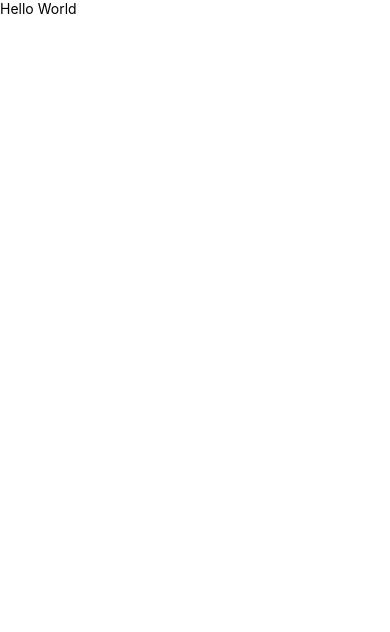
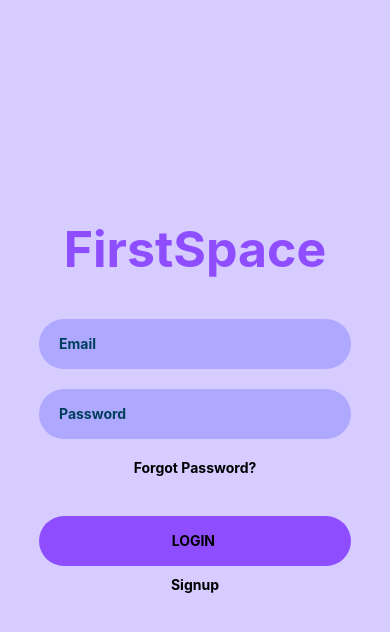
Before and after one commit to ShubhamYadav25/FirstSpace, a React Native app: screen /Login in a window 390 px wide. Shown: the top 632 px of the page. Built offline with nearby package versions, Linux system fonts and the light colour scheme.

Commit message:
Implemented React Naviagtion and created two screen Home and Login

```diff
--- a/App.tsx
+++ b/App.tsx
@@ -1,11 +1,4 @@
-/**
- * Sample React Native App
- * https://github.com/facebook/react-native
- *
- * @format
- */
-
-import React from 'react';
+import React, { useState } from 'react';
 import type {PropsWithChildren} from 'react';
 import {
   SafeAreaView,
@@ -15,6 +8,8 @@ import {
   Text,
   useColorScheme,
   View,
+  TextInput,
+  TouchableOpacity,
 } from 'react-native';
 
 import {
@@ -25,13 +20,26 @@ import {
   ReloadInstructions,
 } from 'react-native/Libraries/NewAppScreen';
 
+import { NavigationContainer } from '@react-navigation/native';
+import { createNativeStackNavigator } from '@react-navigation/native-stack';
+
+import Login from './src/components/Login';
+import Home from './src/components/Home';
+
 function App(): React.JSX.Element {
 
-  return (
-        <View>
-              <Text>Hello World</Text>
-        </View>
-  );
+    const Stack = createNativeStackNavigator();
+
+    return (
+
+      <NavigationContainer>
+          <Stack.Navigator initialRouteName="Login" >
+            <Stack.Screen options={{headerShown: false}} name="Login" component={Login} />
+            <Stack.Screen name="Home" component={Home} />
+          </Stack.Navigator>
+      </NavigationContainer>
+
+    );
 }
 
 export default App;
--- /dev/null
+++ b/src/components/Home.tsx
@@ -0,0 +1,74 @@
+import React, { useState } from 'react';
+import {
+  SafeAreaView,
+  ScrollView,
+  StatusBar,
+  StyleSheet,
+  Text,
+  useColorScheme,
+  View,
+  TextInput,
+  TouchableOpacity,
+} from 'react-native';
+
+function Home(): React.JSX.Element {
+
+    return (
+
+        // View with container style
+        <View style={styles.container}>
+
+            <Text style={styles.title}>Welcome to Home</Text>
+
+        </View>
+    );
+}
+
+// Adding styling
+const styles = StyleSheet.create({
+    container : {
+        flex: 1,
+        backgroundColor: '#D7CCFF',
+        alignItems: 'center',
+        justifyContent: 'center',
+    },
+    title : {
+        fontWeight: "bold",
+        fontSize:50,
+        color:"#8E4DFF",
+        marginBottom: 40,
+    },
+    inputView:{
+        width:"80%",
+        backgroundColor:"#AEA8FF",
+        borderRadius:25,
+        height:50,
+        marginBottom:20,
+        justifyContent:"center",
+        padding:20
+    },
+    inputText:{
+        height:50,
+        fontWeight: "bold",
+        color:"black"
+    },
+
+    forgot : {
+        color:"black",
+        fontWeight: "bold",
+        fontSize:14
+    },
+    loginBtn:{
+        width:"80%",
+        backgroundColor:"#8E4DFF",
+        borderRadius:25,
+        height:50,
+        alignItems:"center",
+        justifyContent:"center",
+        marginTop:40,
+        marginBottom:10
+    },
+
+});
+
+export default Home;
--- /dev/null
+++ b/src/components/Login.tsx
@@ -0,0 +1,131 @@
+import React, { useState } from 'react';
+import type {PropsWithChildren} from 'react';
+import {
+  SafeAreaView,
+  ScrollView,
+  StatusBar,
+  StyleSheet,
+  Text,
+  useColorScheme,
+  View,
+  TextInput,
+  TouchableOpacity,
+} from 'react-native';
+
+import {
+  Colors,
+  DebugInstructions,
+  Header,
+  LearnMoreLinks,
+  ReloadInstructions,
+} from 'react-native/Libraries/NewAppScreen';
+
+function Login( { navigation }): React.JSX.Element {
+
+    // Initial value for email and password
+    const [state, setState] = useState({
+        email : '',
+        password : '',
+    })
+
+    const onPressLogin = () => {
+        console.log(state);
+        navigation.navigate('Home');
+    };
+    const onPressForgotPassword = () => {
+        // Do something about forgot password operation
+    };
+    const onPressSignUp = () => {
+        // Do something about signup operation
+    };
+
+    return (
+
+        // View with container style
+        <View style={styles.container}>
+
+            <Text style={styles.title}>FirstSpace</Text>
+
+            <View style={styles.inputView}>
+                <TextInput
+                style={styles.inputText}
+                placeholder="Email"
+                placeholderTextColor="#003f5c"
+                onChangeText={text => setState({email:text})}
+                />
+            </View>
+
+            <View style={styles.inputView}>
+                <TextInput
+                style={styles.inputText}
+                secureTextEntry
+                placeholder="Password"
+                placeholderTextColor="#003f5c"
+                onChangeText={text => setState({password:text})}
+                />
+            </View>
+
+            <TouchableOpacity onPress = {onPressForgotPassword}>
+                <Text style={styles.forgot}>Forgot Password?</Text>
+            </TouchableOpacity>
+
+            <TouchableOpacity onPress = {onPressLogin} style={styles.loginBtn}>
+                <Text style={styles.forgot}>LOGIN </Text>
+            </TouchableOpacity>
+
+            <TouchableOpacity onPress = {onPressSignUp}>
+                <Text style={styles.inputText}>Signup</Text>
+            </TouchableOpacity>
+
+        </View>
+    );
+}
+
+// Adding styling
+const styles = StyleSheet.create({
+    container : {
+        flex: 1,
+        backgroundColor: '#D7CCFF',
+        alignItems: 'center',
+        justifyContent: 'center',
+    },
+    title : {
+        fontWeight: "bold",
+        fontSize:50,
+        color:"#8E4DFF",
+        marginBottom: 40,
+    },
+    inputView:{
+        width:"80%",
+        backgroundColor:"#AEA8FF",
+        borderRadius:25,
+        height:50,
+        marginBottom:20,
+        justifyContent:"center",
+        padding:20
+    },
+    inputText:{
+        height:50,
+        fontWeight: "bold",
+        color:"black"
+    },
+
+    forgot : {
+        color:"black",
+        fontWeight: "bold",
+        fontSize:14
+    },
+    loginBtn:{
+        width:"80%",
+        backgroundColor:"#8E4DFF",
+        borderRadius:25,
+        height:50,
+        alignItems:"center",
+        justifyContent:"center",
+        marginTop:40,
+        marginBottom:10
+    },
+
+});
+
+export default Login;
```
Also changed, not shown: package.json (+6 -1 lines), 2 other files (tests, documents, lock files or other folders).
